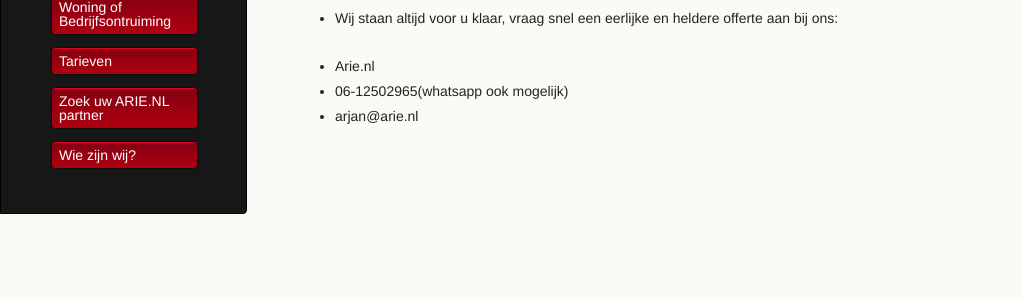
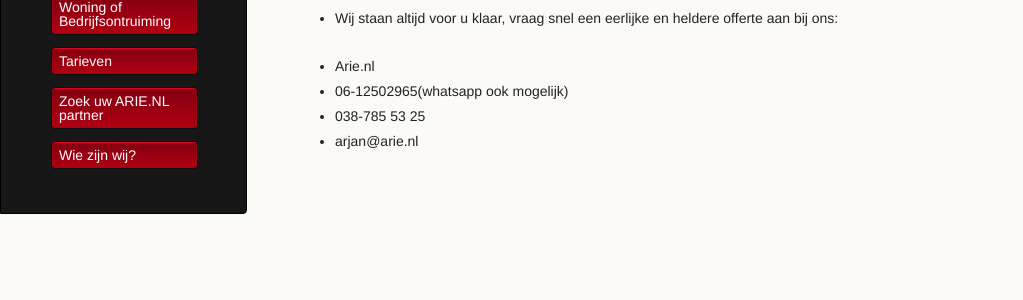
Before and after one commit to amsdfw/arie.nl, a Jekyll site: the page built from tarieven.md, in a window 1280 px wide. Shown: the part 472-772 px from the top of the page, without its empty margins (0-1023 px from the left). Built offline with Jekyll 4.4.1, drawn with Linux system fonts in a browser that asks for light colours; our own code applies the rules of GitHub Pages for plain Markdown files.

Commit message:
Update tarieven.md

```diff
--- a/tarieven.md
+++ b/tarieven.md
@@ -22,4 +22,5 @@ layout: default
 
 * Arie.nl
 * 06-12502965(whatsapp ook mogelijk)
+* 038-785 53 25
 * arjan@arie.nl
```
